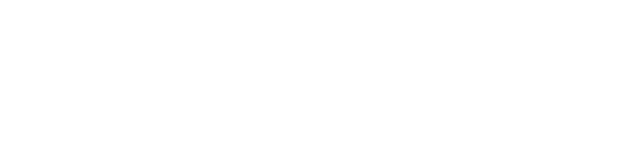
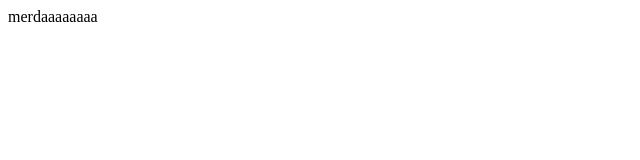
Before and after one commit to leodair/agrinho.2025, a plain HTML site: page index.html in a window 1280 px wide. Shown: the whole page, without its empty margins (0-640 px from the left). Drawn offline with Linux system fonts and the light colour scheme.

Commit message:
Update index.html

```diff
--- a/index.html
+++ b/index.html
@@ -7,6 +7,6 @@
     <link rel="stylesheet" href="leodair.css">
 </head>
 <body>
-    <navbar></navbar>
+    <navbar>merdaaaaaaaa</navbar>
 </body>
 </html>
```
